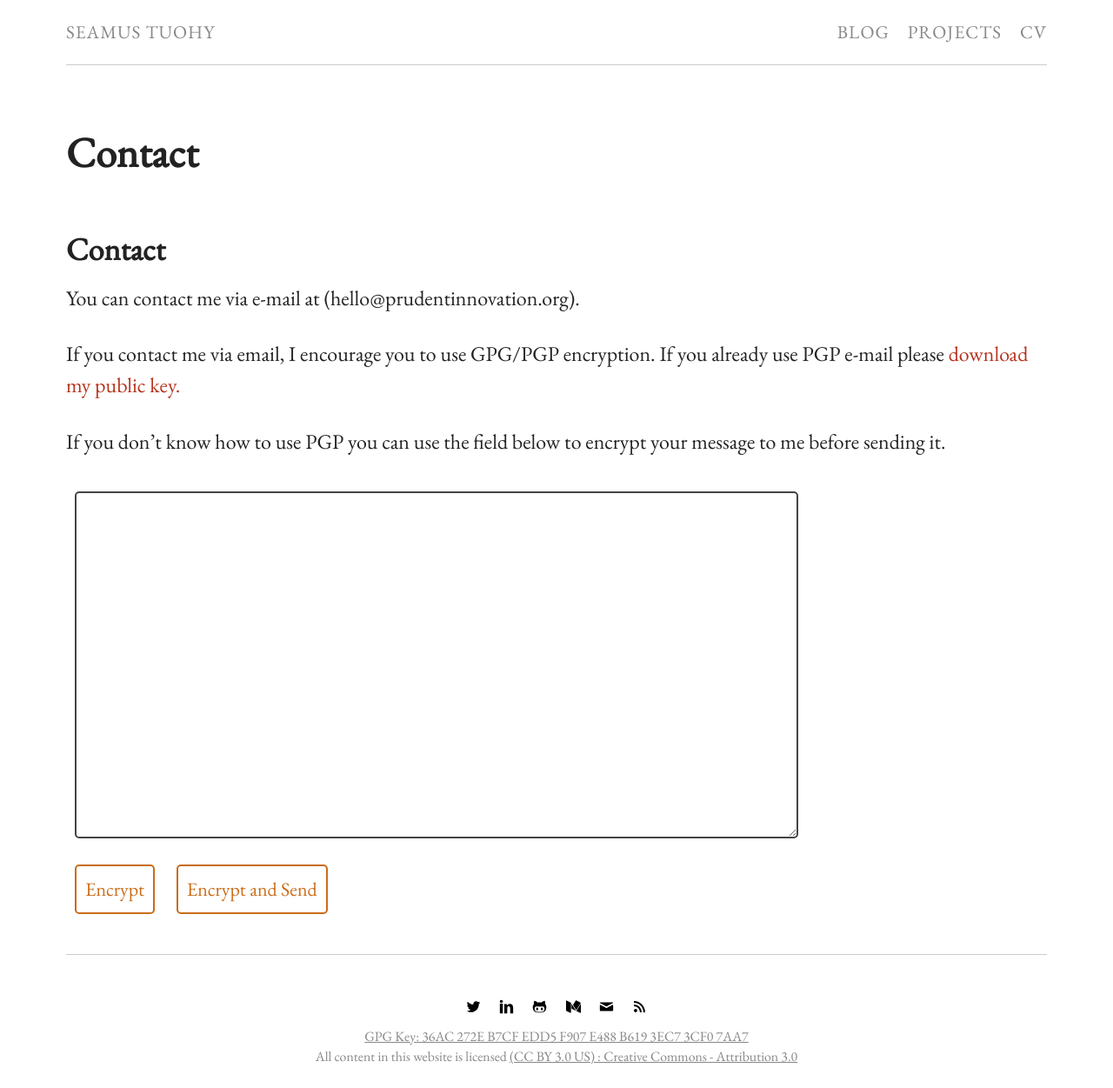
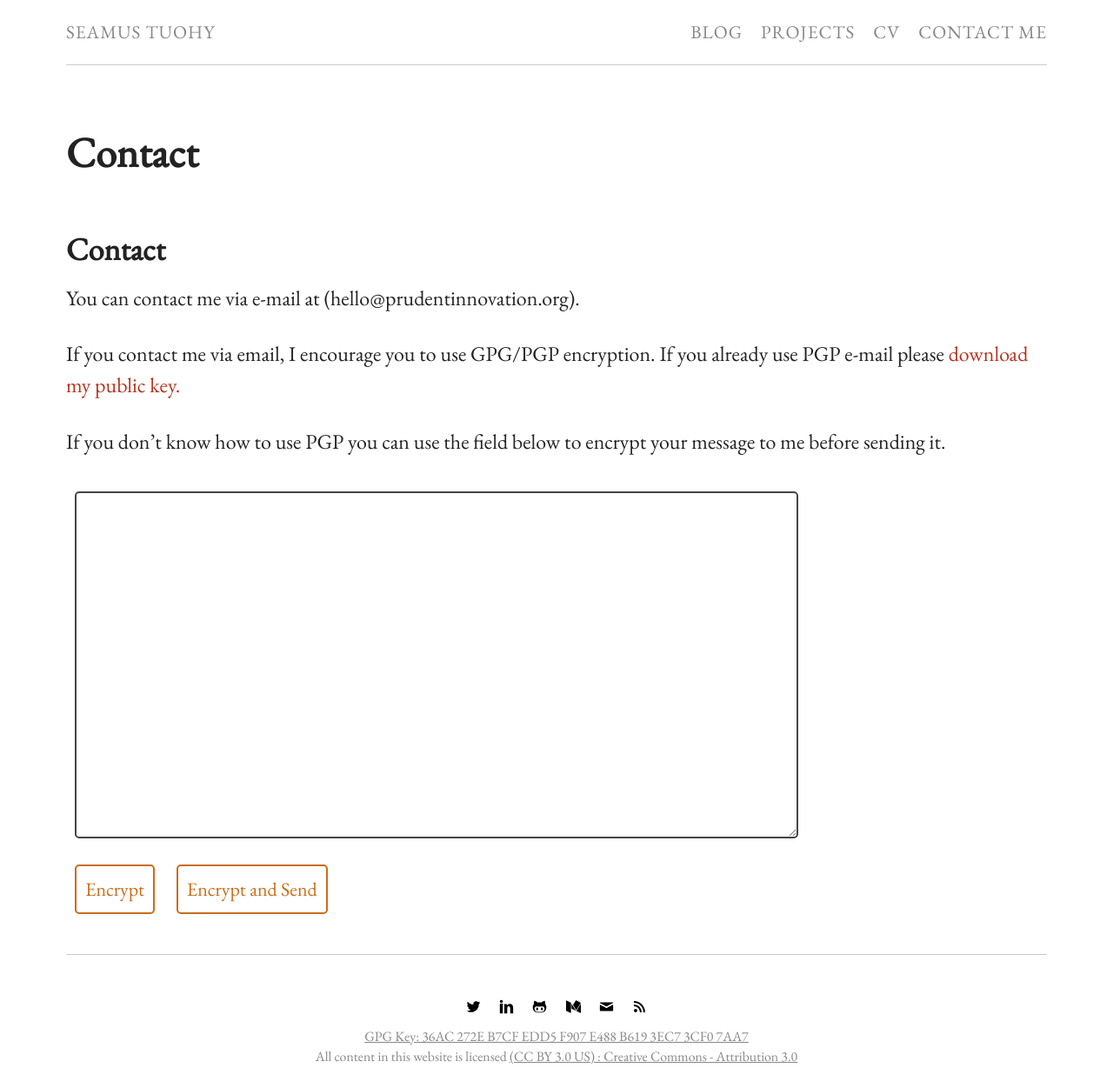
Before and after one commit to seamustuohy/seamustuohy.github.io, a Jekyll site: the page built from contact.md, in a window 1280 px wide. Shown: the whole page at 87% size. Built offline with Jekyll 4.4.1, drawn with Linux system fonts in a browser that asks for light colours.

Commit message:
Updated menu

```diff
--- a/_data/menu.yml
+++ b/_data/menu.yml
@@ -6,6 +6,9 @@
 
 - title: "CV"
   href: "/cv/"
+
+- title: "Contact Me"
+  href: "/contact/"
 
 #- title: "Consulting"
 #  href: "/consulting/"
--- a/contact.md
+++ b/contact.md
@@ -8,7 +8,7 @@ permalink: /contact/
 
 You can contact me via e-mail at (hello@prudentinnovation.org).
 
-If you contact me via email, I encourage you to use GPG/PGP encryption. If you already use PGP e-mail please [download my public key.]({{ "PGP" | prepend: site.url }})
+If you contact me via email, I encourage you to use GPG/PGP encryption. If you already use PGP e-mail please [download my public key.]({{ "/PGP/" | prepend: site.baseurl }})
 
 If you don't know how to use PGP you can use the field below to encrypt your message to me before sending it.
 
```
